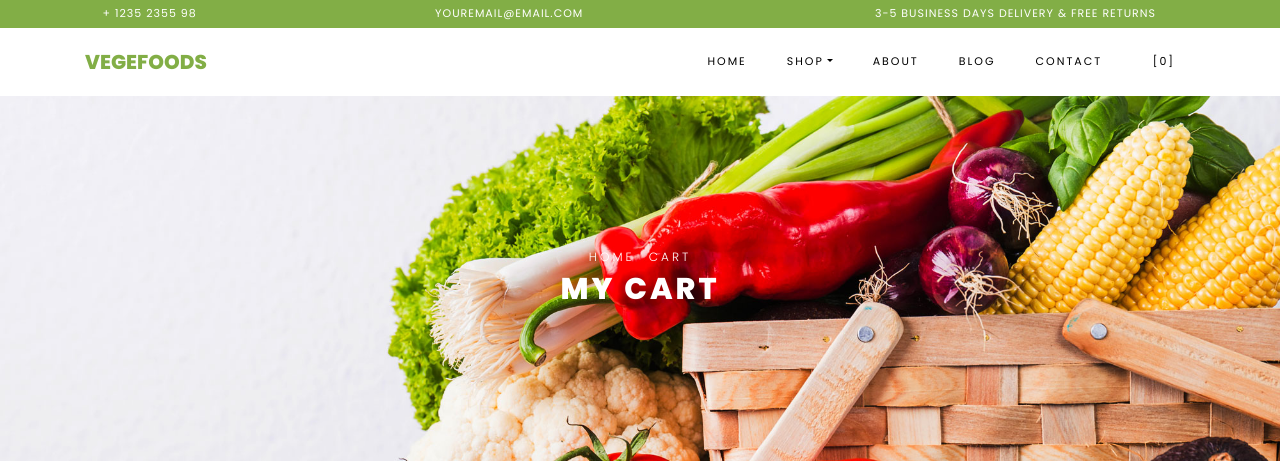
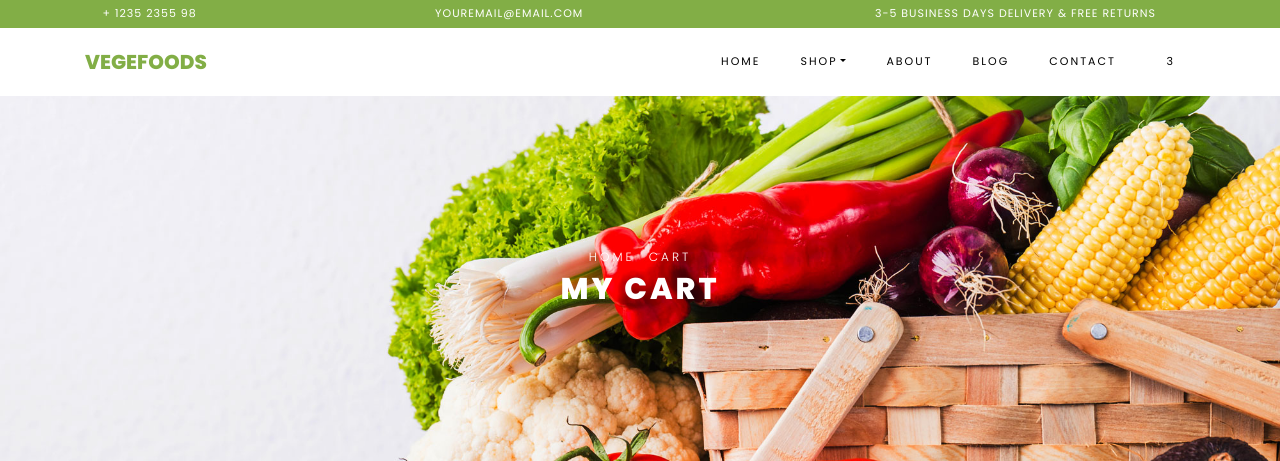
Before and after one commit to ValeryKharkov/PyWEB_lab1, a Django app: page /cart/ in a window 1280 px wide. Shown: the top 461 px of the page. Run offline with Django 4.2, Linux system fonts and the light colour scheme; a user stored in the database is signed in; data comes from the database, SQL or seed files in the repository; both versions use the stored data as it was after the commit; some libraries are stand-ins or nearby versions; some web fonts are replaced.

Commit message:
Практика №3. Пункт 85

```diff
--- a/apps/cart_shop/templates/cart_shop/cart.html
+++ b/apps/cart_shop/templates/cart_shop/cart.html
@@ -74,7 +74,7 @@
 	          <li class="nav-item"><a href="about.html" class="nav-link">About</a></li>
 	          <li class="nav-item"><a href="blog.html" class="nav-link">Blog</a></li>
 	          <li class="nav-item"><a href="contact.html" class="nav-link">Contact</a></li>
-	          <li class="nav-item cta cta-colored"><a href="cart.html" class="nav-link"><span class="icon-shopping_cart"></span>[0]</a></li>
+	          <li class="nav-item cta cta-colored"><a href="cart.html" class="nav-link"><span class="icon-shopping_cart"></span>{{ cart_items|length}}</a></li>
 
 	        </ul>
 	      </div>
```
Also changed, not shown: db.sqlite3.
